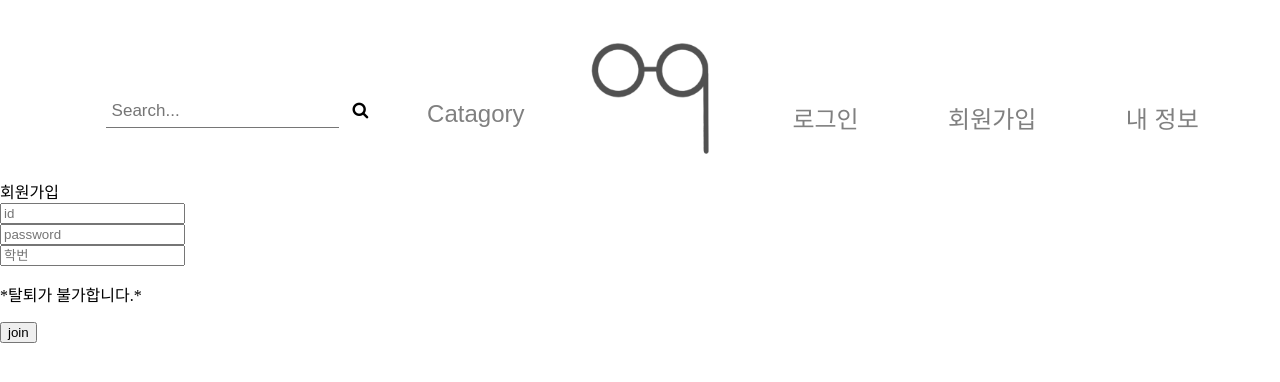
After one commit to holoyolo88/09_1, a Django app: page /join in a window 1280 px wide. The commit adds this page. Shown: the top 382 px of the page. Run offline with Django 3.2, Linux system fonts and the light colour scheme; some libraries are stand-ins or nearby versions.

Commit message:
add forms

```diff
--- a/firstsite/settings.py
+++ b/firstsite/settings.py
@@ -121,3 +121,6 @@ USE_TZ = True
 
 STATIC_URL = '/static/'
 STATIC_ROOT = os.path.join(BASE_DIR, 'static')
+
+MEDIA_URL = '/media/'
+MEDIA_ROOT = os.path.join(BASE_DIR, 'media')
--- a/zeroNine/models.py
+++ b/zeroNine/models.py
@@ -23,7 +23,7 @@ class Product(models.Model):
     #notice = models.TextField()
     site_name = models.CharField(max_length=128,default="")
     # image field
-    image = models.ImageField()
+    #image = models.ImageField()
     #img_path = models.CharField(max_length=128,default="")
     price = models.IntegerField(default=0)
     productType = models.BooleanField(default=False)
--- /dev/null
+++ b/zeroNine/templates/zeroNine/join.html
@@ -0,0 +1,72 @@
+<!DOCTYPE html>
+<html>
+    <head>
+        <meta charset="utf-8"/>
+        <title>09</title>
+        <link rel="stylesheet" href="https://cdnjs.cloudflare.com/ajax/libs/font-awesome/4.7.0/css/font-awesome.min.css">
+        <link rel="stylesheet" type="text/css" href="../css/nav.css">
+        <link rel="stylesheet" type="text/css" href="../css/join.css">
+    </head>
+
+    <body>
+        <div class="top-nav">
+            <div class="search-container">
+                <form action="/" method="post">
+                    <input type="text" placeholder="Search..." name="search">
+                    <button type="submit">
+                        <i class="fa fa-search"></i>
+                    </button>
+                </form>
+            </div>
+            <div class="catagory">
+                <button class="cat-btn">Catagory</button>
+                <div class="cat-cnt">
+                    <a href="productpage.html">옷</a>
+                    <a href="#">악세사리</a>
+                    <a href="#">식품</a>
+                    <a href="#">전자제품</a>
+                    <a href="#">도서</a>
+                    <a href="productpage-db.html">직구</a>
+                    <a href="#">기타</a>
+                    <a href="registration.html">공구등록</a>
+                    <a href="#">문의사항</a>
+                </div>
+            </div>
+            <a id="logo_img" href="#">
+                <img src="../img/logo.png" border="0"/>
+            </a>
+            <div class="catagory">
+                    <button class="cat-btn">로그인</button>
+            </div>
+            <div class="catagory">
+                    <button class="cat-btn">회원가입</button>
+            </div>
+            <div class="catagory">
+                    <button class="cat-btn">내 정보</button>
+                    <div class="cat-cnt">
+                        <a href="order.html">주문자</a>
+                        <a href="participant.html">공구참여자</a>
+                        <a href="#">로그아웃</a>
+                    </div>
+            </div>
+        </div>
+
+        <div class="join-title">회원가입</div>
+
+        <div class="join">
+            <form action = '/join_db' method='post'>
+            <input type="text" placeholder="id" name="id"/>
+            <br>
+            <input type="password" placeholder="password" name="password"/>
+            <br>
+            <input type="text" placeholder="학번" name="student-number">
+            <br>
+            <p>*탈퇴가 불가합니다.*</p>
+            <button type="submit" class="join-btn">join</button>
+            </form>
+        </div>
+
+        <script src="https://code.jquery.com/jquery-1.10.2.js"></script>
+        <script src='../js/common.js'></script>
+    </body>
+</html>
--- a/zeroNine/templates/zeroNine/main.html
+++ b/zeroNine/templates/zeroNine/main.html
@@ -13,7 +13,6 @@
 </head>
 
 <body>
-    {{products}}
     <div class="top-nav">
         <div class="search-container">
             <form action="/" method="post">
@@ -60,7 +59,7 @@
         <div class="wrapper">
             {% for product in products %}
             <button class="btn">
-                <img class="img" src="{{product.img_path }}">
+                <img class="img" src="{{product.img.url}}">
                 <div class="content">
                     {{product.productName}}</br>
                     {{product.price}}</br>
@@ -75,7 +74,7 @@
             <div class="wrapper">
                 {% for product in products %}
                 <button class="btn">
-                    <img class="img" src="{% static {{product.img_path}} %}">
+                    <img class="img" src="{% static '{{product.img.url}}' %}">
                     <div class="content">
                         {{product.productName}}</br>
                         {{product.price}}</br>
--- a/zeroNine/urls.py
+++ b/zeroNine/urls.py
@@ -5,14 +5,16 @@ from . import views
 urlpatterns = [
 
     #url(r'^$', views.lists, name='lists'),
-    url(r'^apply_db$', views.main, name='apply_db'),
+    url(r'^apply_db$', views.apply_db, name='apply_db'),
     url(r'^apply$', views.apply, name='apply'),
     url(r'^cancel$', views.cancel, name='cancel'),
     url(r'^login$', views.login, name='login'),
     url(r'^main$', views.main, name='main'),
+    url(r'^join$', views.join, name='join'),
     url(r'^order$', views.order, name='order'),
     url(r'^participant$', views.participant, name='participant'),
     url(r'^productpage_db$', views.productpage_db, name='productpage_db'),
     url(r'^productpage$', views.productpage, name='productpage'),
     url(r'^registration$', views.registration, name='registration'),
+    url(r'^join_db$', views.join_db, name='join_db')
 ]
--- a/zeroNine/views.py
+++ b/zeroNine/views.py
@@ -1,5 +1,6 @@
-from django.shortcuts import render
+from django.shortcuts import render, redirect
 from .models import *
+from .forms import UserForm
 
 # Create your views here.
 def lists(request):
@@ -21,6 +22,27 @@ def main(request):
     products = Product.objects.all()
     return render(request, 'zeroNine/main.html', {'products':products})
 
+def join(request):
+    #form = UserForm() 'form':form
+    return render(request, 'zeroNine/join.html',{})
+
+def join_db(request):
+    if request.method == "POST":
+        print(request.POST)
+        form = UserForm(request.POST)
+        if form.is_valid():
+            form.save()
+            # login 으로 redirect
+            # js 처리 결과 alert
+            return redirect('main')
+        return redirect('main')
+
+def signup(request):
+    User.objects.create(
+        userName = request.POST['id'],
+        password = request.POST['password'],
+        student_num = request.POST['student-number'])
+
 def order(request):
     return render(request, 'zeroNine/order.html', {})
 
```
Also changed, not shown: zeroNine/forms.py (added, +15 -0 lines), db.sqlite3, media/logo.png (added), zeroNine/migrations/0004_remove_product_img_path.py (added).
